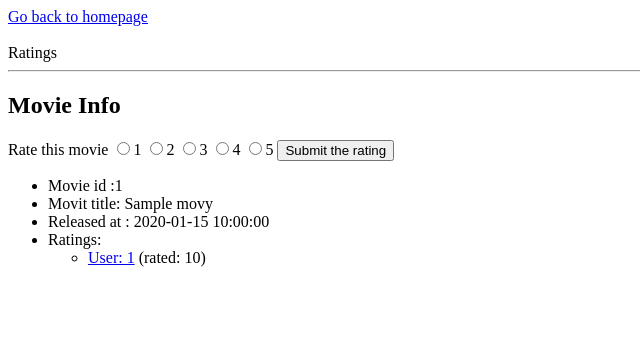
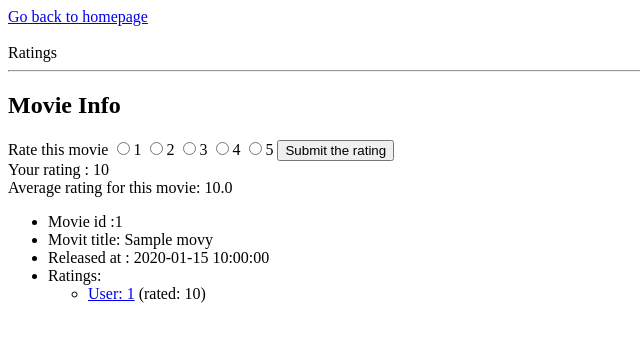
Before and after one commit to naellenhe/hb-ratings-lab, a Flask app: page /movies/1 in a window 1280 px wide. Shown: the top 342 px of the page, without its empty margins (0-640 px from the left). Run offline with Flask 2, Linux system fonts and the light colour scheme; the visitor is signed in with stand-in values (Sample User, id 1); tables that the repository leaves empty hold one stand-in row (values such as "Sample post").

Commit message:
finished app predictions

```diff
--- a/server.py
+++ b/server.py
@@ -48,12 +48,54 @@ def movie_list():
     return render_template("movie_list.html", movies=movies)
 
 
-@app.route('/movies/<movie_id>')
-def display_movie_details(movie_id):
-    """Show movie details"""
+# @app.route('/movies/<movie_id>')
+# def display_movie_details(movie_id):
+#     """Show movie details"""
+
+#     movie = Movie.query.get(movie_id)
+#     return render_template("movie_details.html", movie=movie)
+
+
+@app.route("/movies/<int:movie_id>", methods=['GET'])
+def movie_detail(movie_id):
+    """Show info about movie.
+
+    If a user is logged in, let them add/edit a rating.
+    """
 
     movie = Movie.query.get(movie_id)
-    return render_template("movie_details.html", movie=movie)
+
+    user_id = session.get("user_id")
+
+    if user_id:
+        user_rating = Rating.query.filter_by(
+            movie_id=movie_id, user_id=user_id).first()
+
+    else:
+        user_rating = None
+
+    # Get average rating of movie
+
+    rating_scores = [r.score for r in movie.ratings]
+    avg_rating = float(sum(rating_scores)) / len(rating_scores)
+
+    prediction = None
+
+    # Prediction code: only predict if the user hasn't rated it.
+
+    if (not user_rating) and user_id:
+        user = User.query.get(user_id)
+        if user:
+            prediction = user.predict_rating(movie)
+            # above line - predict rating is a method with the user obj
+
+    return render_template(
+        "movie_details.html",
+        movie=movie,
+        user_rating=user_rating,
+        average=avg_rating,
+        prediction=prediction
+        )
 
 
 @app.route('/new_rating', methods=['POST'])
--- a/templates/movie_details.html
+++ b/templates/movie_details.html
@@ -15,6 +15,18 @@
     <input type='submit' value='Submit the rating'>
   </form>
 {% endif %}
+
+{% if user_rating %}
+Your rating : {{ user_rating.score }}
+{% endif %}
+<br>
+Average rating for this movie: {{ average }}
+<br>
+{% if not user_rating %}
+Prediction of your rating: {{ prediction }}
+{% endif %}
+
+
   <ul>
     <li>
       Movie id :{{ movie.movie_id }}
```
Also changed, not shown: model.py (+46 -0 lines).
